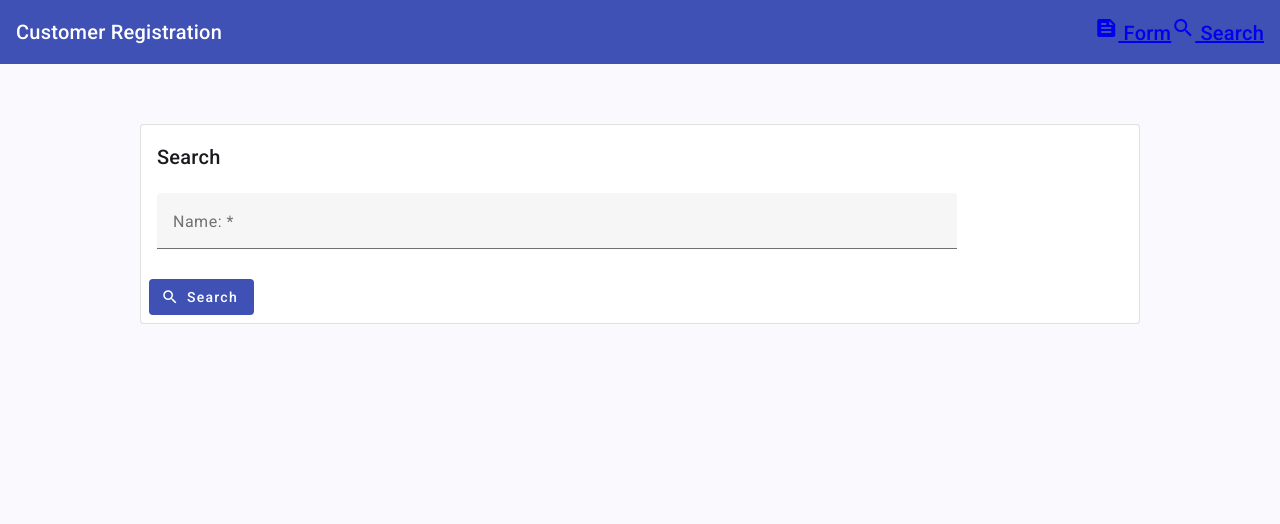
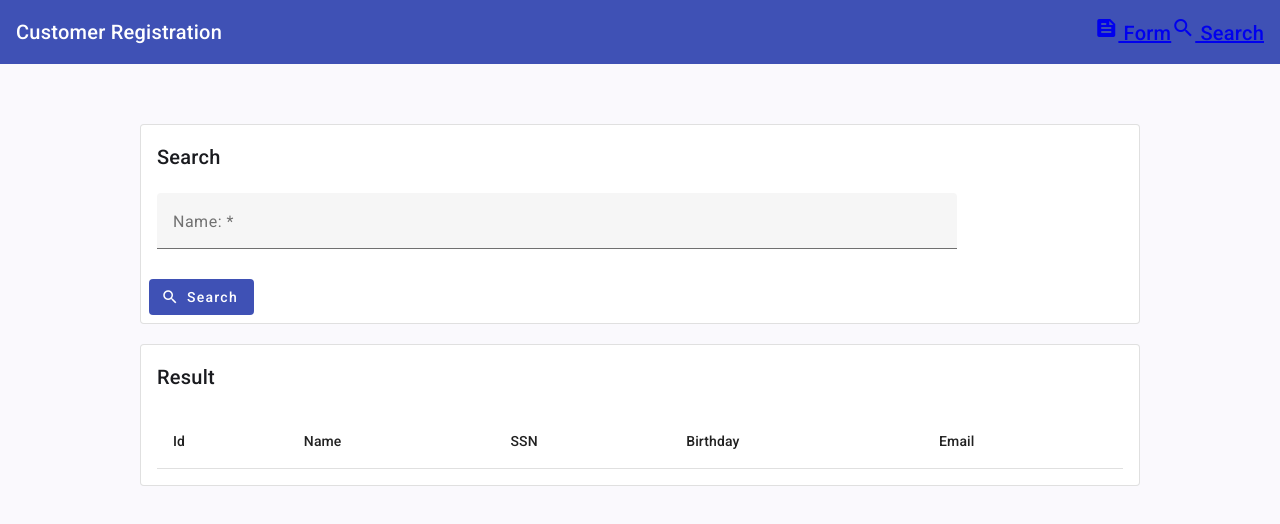
Before and after one commit to Felipyasha/Algular, an Angular app in the folder crud-angular-material/: page /search in a window 1280 px wide. Shown: the top 524 px of the page. Built offline with nearby package versions, Linux system fonts and the light colour scheme.

Commit message:
feat: lesson 37 - Implementing the Table with Angular Material

```diff
--- a/crud-angular-material/src/app/components/search/search.html
+++ b/crud-angular-material/src/app/components/search/search.html
@@ -25,3 +25,40 @@
     </form>
   </div>
 </div>
+
+<div fxLayout="row" fxLayoutAlign="center" class="mt-20">
+  <div fxLayout="column" fxFlex="1000px">
+    <mat-card appearance="outlined">
+      <mat-card-header>
+        <mat-card-title> Result </mat-card-title>
+      </mat-card-header>
+      <mat-card-content class="mt-20">
+        <table mat-table [dataSource]="clientsList">
+          <ng-container matColumnDef="id">
+            <th mat-header-cell *matHeaderCellDef>Id</th>
+            <td mat-cell *matCellDef="let client">{{ client.id }}</td>
+          </ng-container>
+          <ng-container matColumnDef="name">
+            <th mat-header-cell *matHeaderCellDef>Name</th>
+            <td mat-cell *matCellDef="let client">{{ client.name }}</td>
+          </ng-container>
+          <ng-container matColumnDef="ssn">
+            <th mat-header-cell *matHeaderCellDef>SSN</th>
+            <td mat-cell *matCellDef="let client">{{ client.ssn }}</td>
+          </ng-container>
+          <ng-container matColumnDef="birthday">
+            <th mat-header-cell *matHeaderCellDef>Birthday</th>
+            <td mat-cell *matCellDef="let client">{{ client.birthday }}</td>
+          </ng-container>
+          <ng-container matColumnDef="email">
+            <th mat-header-cell *matHeaderCellDef>Email</th>
+            <td mat-cell *matCellDef="let client">{{ client.email }}</td>
+          </ng-container>
+
+          <tr mat-header-row *matHeaderRowDef="colunmsTable"></tr>
+          <tr mat-row *matRowDef="let row; columns: colunmsTable"></tr>
+        </table>
+      </mat-card-content>
+    </mat-card>
+  </div>
+</div>
--- a/crud-angular-material/src/app/components/search/search.ts
+++ b/crud-angular-material/src/app/components/search/search.ts
@@ -1,4 +1,5 @@
 import { Component, OnInit } from '@angular/core';
+import { CommonModule } from "@angular/common";
 
 import { FlexLayoutModule } from '@angular/flex-layout';
 import { FormsModule } from '@angular/forms';
@@ -8,7 +9,7 @@ import { MatFormFieldModule } from '@angular/material/form-field';
 import { MatInputModule } from '@angular/material/input';
 import { MatIconModule } from '@angular/material/icon';
 import { MatButtonModule } from '@angular/material/button';
-import { MatTable } from '@angular/material/table';
+import { MatTableModule } from '@angular/material/table';
 
 import { ClientService } from '../../services/client-service';
 import { Client } from '../register/client';
@@ -23,13 +24,15 @@ import { Client } from '../register/client';
     MatInputModule,
     MatIconModule,
     MatButtonModule,
-    MatTable,
+    MatTableModule,
+    CommonModule,
   ],
   templateUrl: './search.html',
   styleUrl: './search.scss',
 })
-export class Search {
+export class Search implements OnInit {
   clientsList: Client[] = [];
+  colunmsTable: string[] = ["id", "name", "ssn", "birthday", "email"];
 
   constructor(private service: ClientService) {}
 
```
